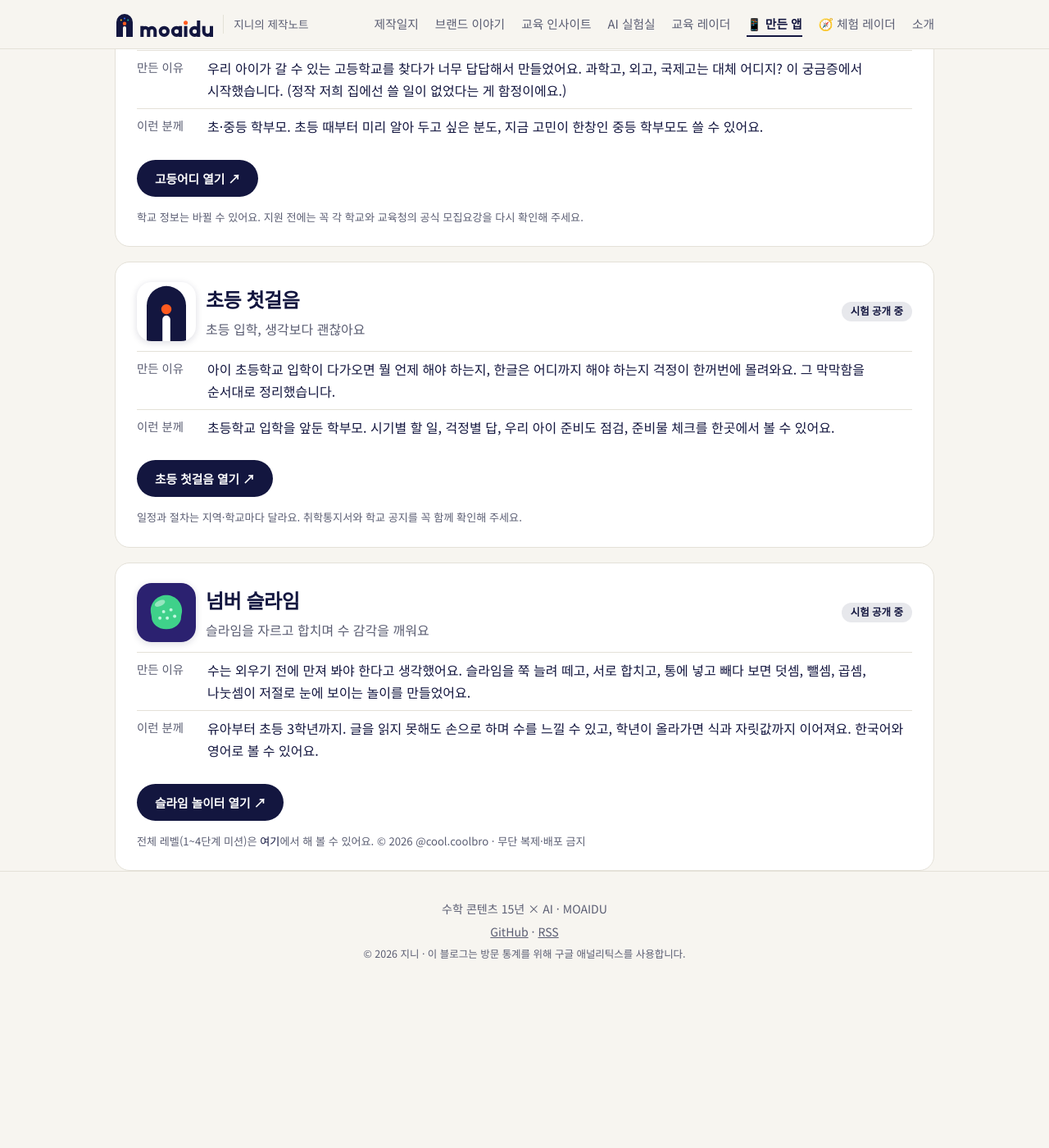
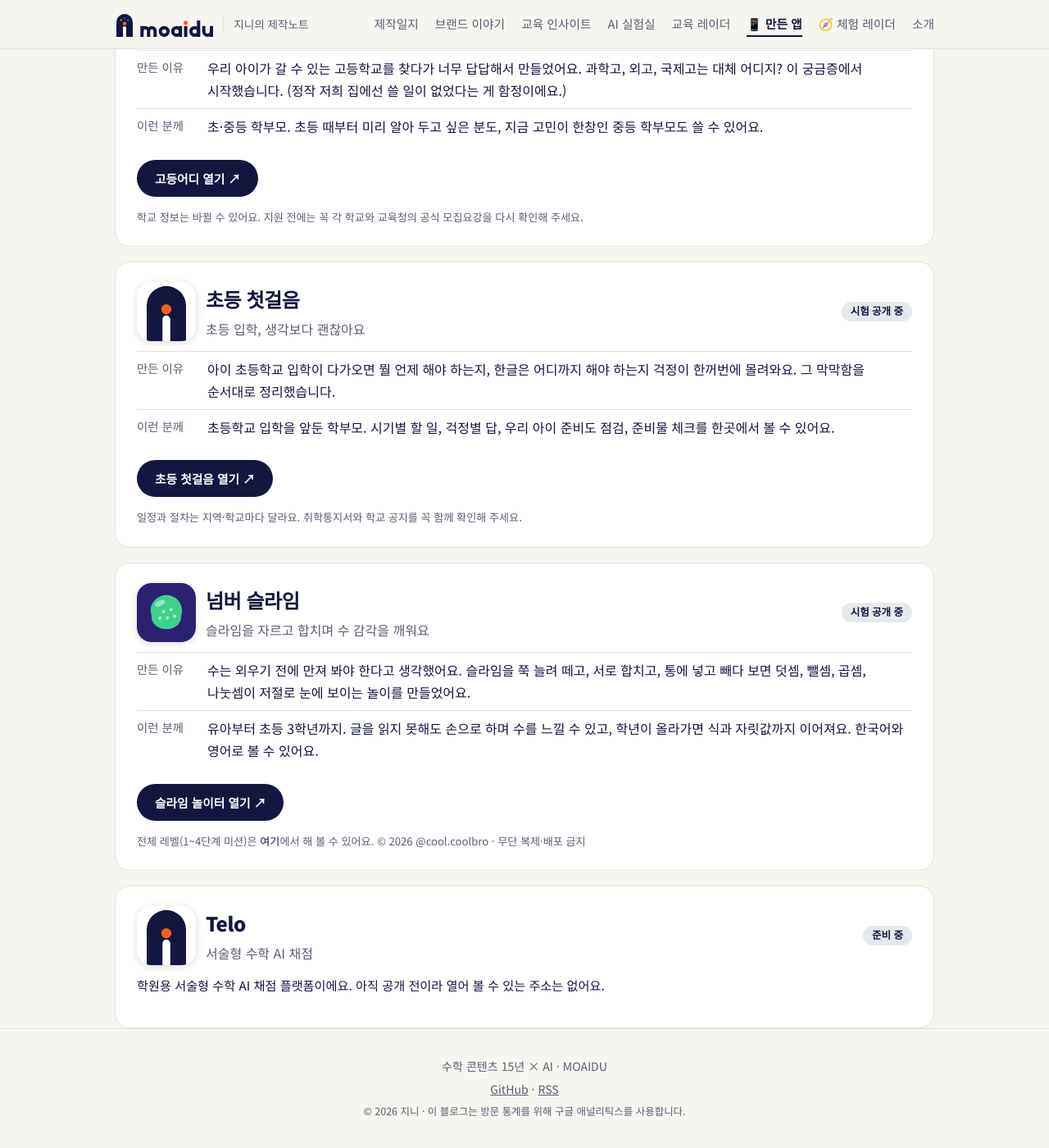
Before and after one commit to moaidu/moaidu.github.io, a Jekyll site: the page built from apps/index.html, in a window 1280 px wide and 1400 px high, scrolled down 204 px. Shown: the whole window at 82% size. Built offline with Jekyll 4.4.1, drawn with Linux system fonts in a browser that asks for light colours; before the commit the page ends 1412 px from its top, so only the background shows below that.

Commit message:
Apps page: add Telo card (not yet public) and make card fields optional
Co-Authored-By: Claude Sonnet 5.5 <noreply@anthropic.com>
Claude-Session: https://claude.ai/code/session_01BvWmRr61jfwBJY7UcTwrpv

```diff
--- a/_data/apps.yml
+++ b/_data/apps.yml
@@ -30,3 +30,9 @@
   url: /slime/play/
   button: 슬라임 놀이터 열기
   note: 전체 레벨(1~4단계 미션)은 <a href="/slime/">여기</a>에서 해 볼 수 있어요. © 2026 @cool.coolbro · 무단 복제·배포 금지
+- id: telo
+  name: Telo
+  icon: /assets/img/favicon.svg
+  tagline: 서술형 수학 AI 채점
+  status: 준비 중
+  desc: 학원용 서술형 수학 AI 채점 플랫폼이에요. 아직 공개 전이라 열어 볼 수 있는 주소는 없어요.
--- a/apps/index.html
+++ b/apps/index.html
@@ -19,11 +19,12 @@ permalink: /apps/
       </div>
       <span class="chip">{{ a.status }}</span>
     </div>
-    <dl>
-      <div><dt>만든 이유</dt><dd>{{ a.why }}</dd></div>
-      <div><dt>이런 분께</dt><dd>{{ a.for }}</dd></div>
-    </dl>
-    <a class="btn" href="{{ a.url | relative_url }}">{{ a.button | default: "앱 열기" }} ↗</a>
+    {% if a.why or a.for %}<dl>
+      {% if a.why %}<div><dt>만든 이유</dt><dd>{{ a.why }}</dd></div>{% endif %}
+      {% if a.for %}<div><dt>이런 분께</dt><dd>{{ a.for }}</dd></div>{% endif %}
+    </dl>{% endif %}
+    {% if a.desc %}<p class="app-desc">{{ a.desc }}</p>{% endif %}
+    {% if a.url %}<a class="btn" href="{{ a.url | relative_url }}">{{ a.button | default: "앱 열기" }} ↗</a>{% endif %}
     {% if a.note %}<p class="app-note">{{ a.note }}</p>{% endif %}
   </article>
   {% endfor %}
--- a/assets/css/main.css
+++ b/assets/css/main.css
@@ -145,6 +145,7 @@ article.post{max-width:720px;margin:0 auto}
 .app dl div{display:flex;gap:14px;padding:8px 0;border-top:1px solid var(--line)}
 .app dt{width:72px;flex:none;color:var(--gray);font-size:.9rem}
 .app dd{margin:0}
+.app-desc{margin:0 0 14px;font-size:.95rem}
 .app-note{margin:14px 0 0;font-size:.82rem;color:var(--gray)}
 @media(max-width:560px){.app dl div{flex-direction:column;gap:2px}}
 
```
